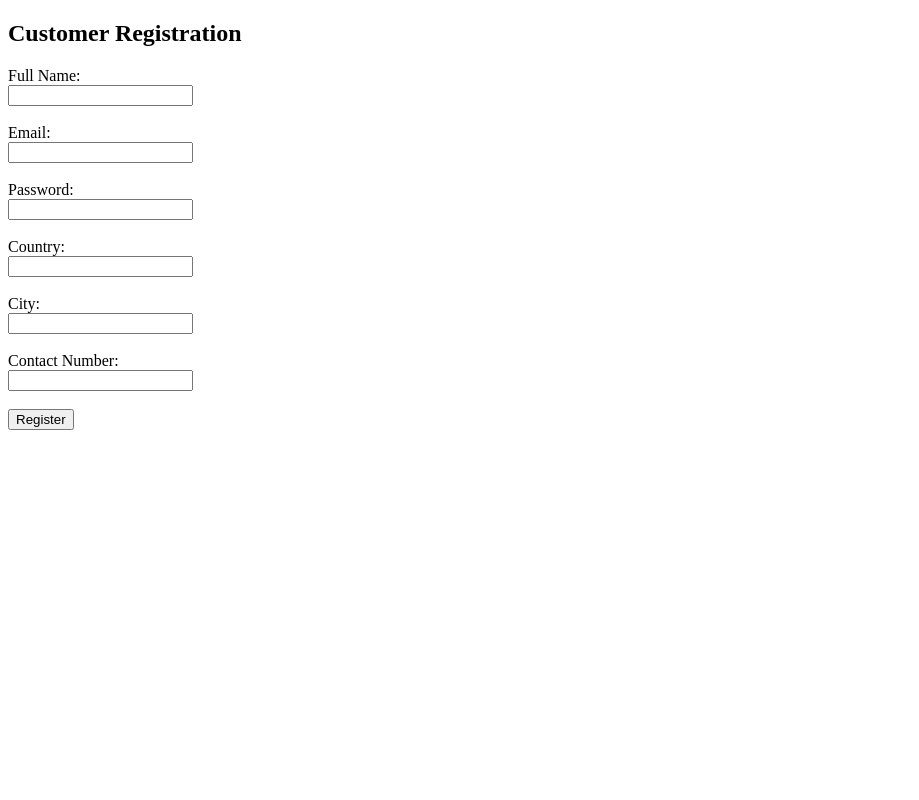
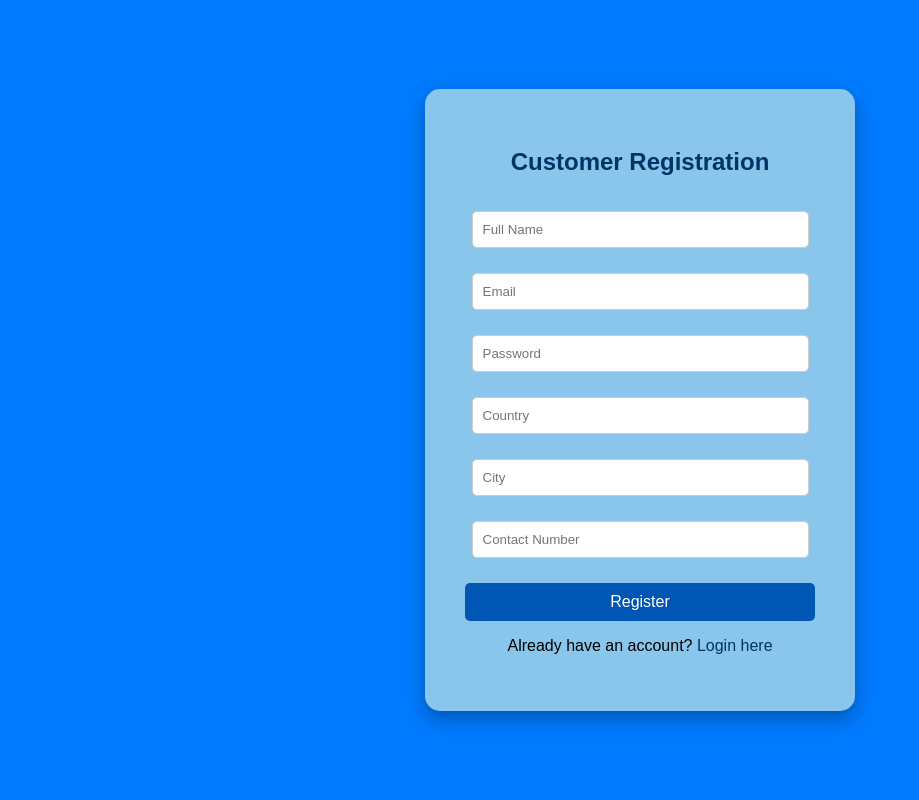
Before and after one commit to maameabena101/ecommerce-lab, a PHP site: page /shopping/views/register.php in a window 1280 px wide. Shown: the whole page, without its empty margins (0-919 px from the left). Run offline with PHP 8.4, Linux system fonts and the light colour scheme.

Commit message:
Update register and login pages with centered blue form and style

```diff
--- /dev/null
+++ b/shopping/css/style.css
@@ -0,0 +1,54 @@
+/* style.css */
+body {
+    margin: 0;
+    font-family: Arial, sans-serif;
+    background-color: #1e90ff; /* Blue background */
+    display: flex;
+    justify-content: center;
+    align-items: center;
+    height: 100vh;
+}
+
+.container {
+    background-color: rgba(173, 216, 230, 0.8); /* Baby-blue transparent */
+    padding: 40px;
+    border-radius: 10px;
+    box-shadow: 0 4px 8px rgba(0,0,0,0.2);
+    width: 300px;
+    text-align: center;
+}
+
+h2 {
+    margin-bottom: 20px;
+    color: #333;
+}
+
+input[type="text"],
+input[type="email"],
+input[type="password"] {
+    width: 100%;
+    padding: 10px;
+    margin: 10px 0;
+    border-radius: 5px;
+    border: 1px solid #ccc;
+}
+
+button {
+    width: 100%;
+    padding: 10px;
+    margin-top: 10px;
+    border: none;
+    border-radius: 5px;
+    background-color: #1e90ff;
+    color: white;
+    font-size: 16px;
+    cursor: pointer;
+}
+
+button:hover {
+    background-color: #1c86ee;
+}
+
+p {
+    margin-top: 15px;
+}
--- a/shopping/views/register.php
+++ b/shopping/views/register.php
@@ -1,34 +1,92 @@
 <!DOCTYPE html>
 <html>
-  <head>
+<head>
     <title>Register</title>
+    <link rel="stylesheet" href="../css/style.css">
     <script src="../js/register.js"></script>
-  </head>
-  <body>
-    <h2>Customer Registration</h2>
+    <style>
+        /* Full-screen blue background */
+        body {
+            margin: 0;
+            height: 100vh;
+            display: flex;
+            justify-content: center;
+            align-items: center;
+            background-color: #007BFF; /* solid blue background */
+            font-family: Arial, sans-serif;
+        }
 
-    <form id="registerForm" method="POST" action="../actions/register_customer_action.php">
-      <label>Full Name:</label><br>
-      <input type="text" name="fullname" required><br><br>
+        /* Transparent form container */
+        .form-container {
+            background-color: rgba(173, 216, 230, 0.8); /* baby blue with transparency */
+            padding: 40px;
+            border-radius: 15px;
+            box-shadow: 0 8px 20px rgba(0,0,0,0.3);
+            width: 350px;
+            text-align: center;
+        }
 
-      <label>Email:</label><br>
-      <input type="email" name="email" required><br><br>
+        /* Form title */
+        .form-container h2 {
+            margin-bottom: 25px;
+            color: #003366; /* dark blue */
+        }
 
-      <label>Password:</label><br>
-      <input type="password" name="password" required><br><br>
+        /* Inputs style */
+        .form-container input {
+            width: 90%;
+            padding: 10px;
+            margin-bottom: 15px;
+            border-radius: 5px;
+            border: 1px solid #ccc;
+        }
 
-      <label>Country:</label><br>
-      <input type="text" name="country" required><br><br>
+        /* Button style */
+        .form-container button {
+            padding: 10px 20px;
+            border: none;
+            border-radius: 5px;
+            background-color: #0056b3; /* darker blue button */
+            color: white;
+            cursor: pointer;
+            transition: background-color 0.3s;
+        }
 
-      <label>City:</label><br>
-      <input type="text" name="city" required><br><br>
+        .form-container button:hover {
+            background-color: #003d80;
+        }
 
-      <label>Contact Number:</label><br>
-      <input type="text" name="contact" required><br><br>
+        /* Error/validation messages */
+        #message {
+            color: red;
+            margin-top: 10px;
+        }
 
-      <button type="submit">Register</button>
-    </form>
+        /* Link style */
+        .form-container a {
+            color: #003366;
+            text-decoration: none;
+        }
 
-    <p id="message"></p>
-  </body>
+        .form-container a:hover {
+            text-decoration: underline;
+        }
+    </style>
+</head>
+<body>
+    <div class="form-container">
+        <h2>Customer Registration</h2>
+        <form id="registerForm" action="../actions/register_customer_action.php" method="POST">
+            <input type="text" id="fullname" name="fullname" placeholder="Full Name" required>
+            <input type="email" id="email" name="email" placeholder="Email" required>
+            <input type="password" id="password" name="password" placeholder="Password" required>
+            <input type="text" id="country" name="country" placeholder="Country" required>
+            <input type="text" id="city" name="city" placeholder="City" required>
+            <input type="text" id="contact" name="contact" placeholder="Contact Number" required>
+            <button type="submit">Register</button>
+        </form>
+        <p id="message"></p>
+        <p>Already have an account? <a href="login.php">Login here</a></p>
+    </div>
+</body>
 </html>
```
Also changed, not shown: shopping/views/login.php (+80 -14 lines).
